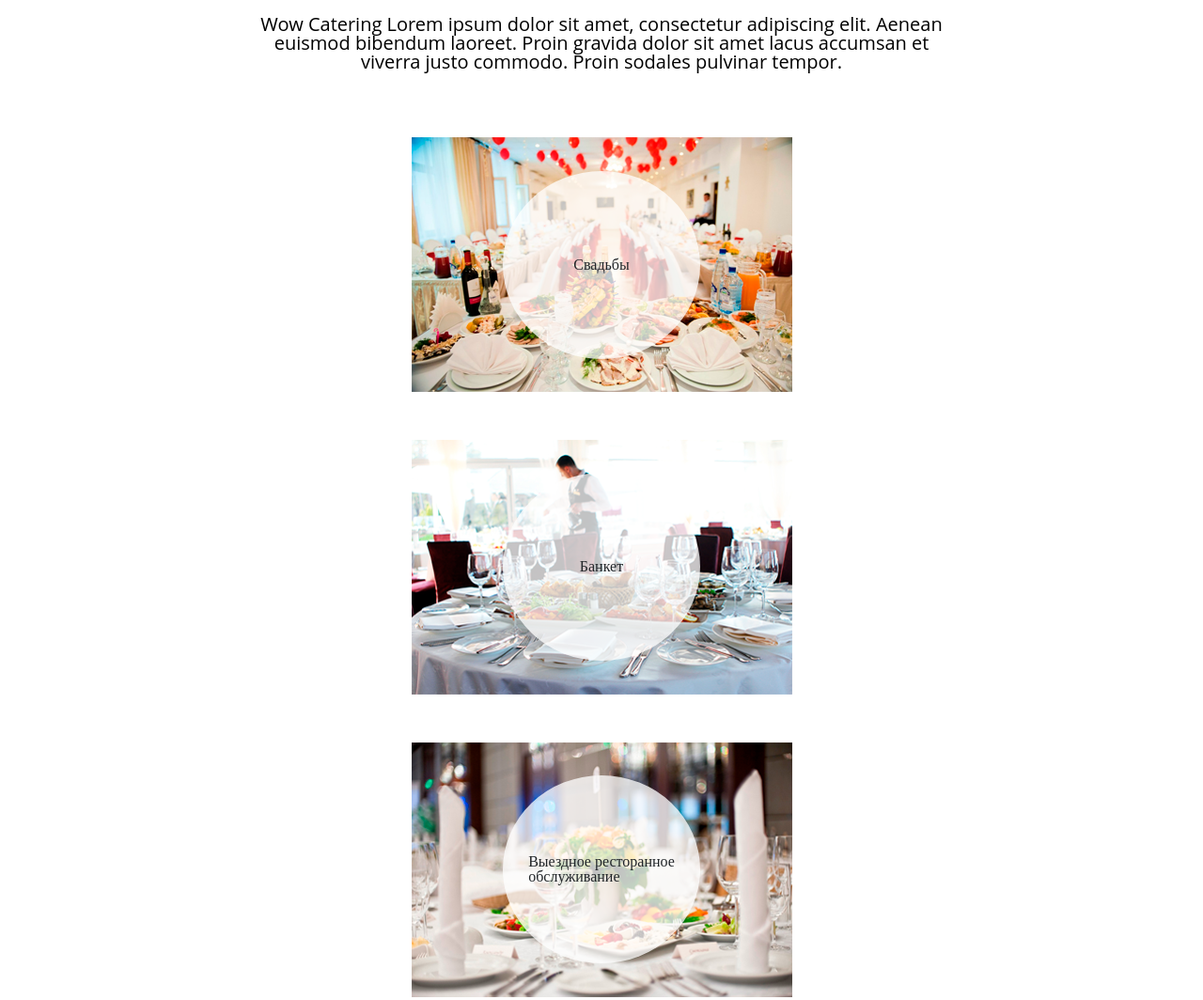
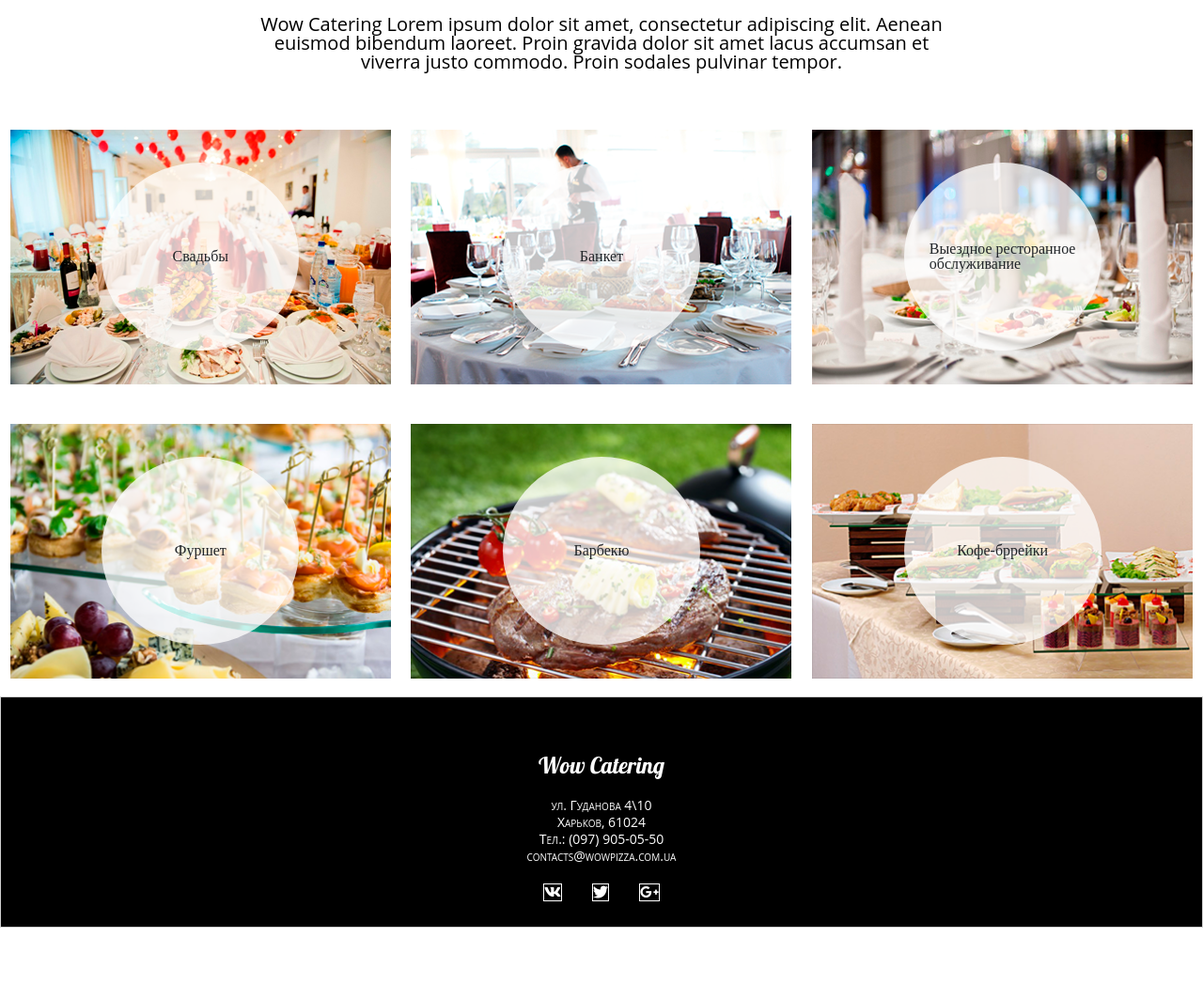
Before and after one commit to YuliiaRui/Catering, a plain HTML site: page index.html in a window 1280 px wide. Shown: the part 847-1911 px from the top of the page at 94% size. After the commit the page ends 1834 px from the top, so only its background shows below. Drawn offline with nearby package versions, Linux system fonts and the light colour scheme.

Commit message:
add section

```diff
--- a/css/index.css
+++ b/css/index.css
@@ -54,8 +54,10 @@
 .foto-info {
     margin: 19px 0 19px 0;
     padding: 0;
-    border: none;
 }
+ .card {
+     border: none;
+ }
 
 .text {
     color: #000000;
@@ -67,7 +69,7 @@
 }
 
 .custom-row {
-    margin: 3% 7%;
+    margin: 0 auto;
 }
 
 .image {
@@ -171,13 +173,13 @@ li:hover {
 
 /* MEDIA QUERIES */
 
-@media screen and (max-width: 1450px) {
+@media screen and (max-width: 1250px) {
     .foto-info {
         flex: 0 0 50%;
         max-width: 50%;
     }
     .custom-row {
-        margin: 3% 20%;
+        margin: 3% 5%;
     }
 
     .menu-info {
@@ -193,7 +195,7 @@ li:hover {
     }
 }
 
-@media screen and (max-width: 1400px) {
+@media screen and (max-width: 992px) {
     .foto-info {
         flex: 0 0 100%;
         max-width: 100%;
@@ -208,7 +210,7 @@ li:hover {
     }
 }
 
-@media screen and (max-width: 765px) {
+@media screen and (max-width: 768px) {
     .foto-info {
         flex: 0 0 100%;
         max-width: 100%;
--- a/index.html
+++ b/index.html
@@ -40,60 +40,70 @@
         </div>
     </div>
 </section>
-<section>
+<section class="information">
     <h2 class="name">Wow Catering</h2>
     <p class="text">Wow Catering Lorem ipsum dolor sit amet, consectetur adipiscing elit. Aenean euismod bibendum
         laoreet.
         Proin gravida dolor sit amet lacus accumsan et viverra justo commodo. Proin sodales pulvinar tempor.
     </p>
 </section>
-<section>
-    <div class="info-foto">
+<section class="card-foto">
         <div class="row custom-row">
             <div class="col-lg-4 col-md-6 col-sm-12 foto-info">
+                <div class="card">
                 <div class="image img-first center-circle">
                     <div class="white-circle">
                         Свадьбы
                     </div>
                 </div>
             </div>
+            </div>
             <div class="col-lg-4 col-md-6 col-sm-12 foto-info">
+                <div class="card">
                 <div class=" image img-second center-circle">
                     <div class="white-circle">
                         Банкет
                     </div>
                 </div>
             </div>
+            </div>
             <div class="col-lg-4 col-md-6 col-sm-12 foto-info">
+                <div class="card">
                 <div class=" image img-third center-circle">
                     <div class="white-circle">
                         Выездное ресторанное<br>обслуживание
                     </div>
                 </div>
             </div>
+            </div>
             <div class="col-lg-4 col-md-6 col-sm-12 foto-info">
+                <div class="card">
                 <div class=" image img-fourth center-circle">
                     <div class="white-circle">
                         Фуршет
                     </div>
                 </div>
             </div>
+            </div>
             <div class="col-lg-4 col-md-6 col-sm-12 foto-info">
+                <div class="card">
                 <div class=" image img-fifth center-circle">
                     <div class="white-circle">
                         Барбекю
                     </div>
                 </div>
             </div>
+            </div>
             <div class="col-lg-4 col-md-6 col-sm-12 foto-info">
+                <div class="card">
                 <div class=" image img-sixth center-circle">
                     <div class="white-circle">
                         Кофе-бррейки
                     </div>
                 </div>
             </div>
+            </div>
         </div>
-    </div>
 </section>
 <section>
     <div class="black-panel">
```
